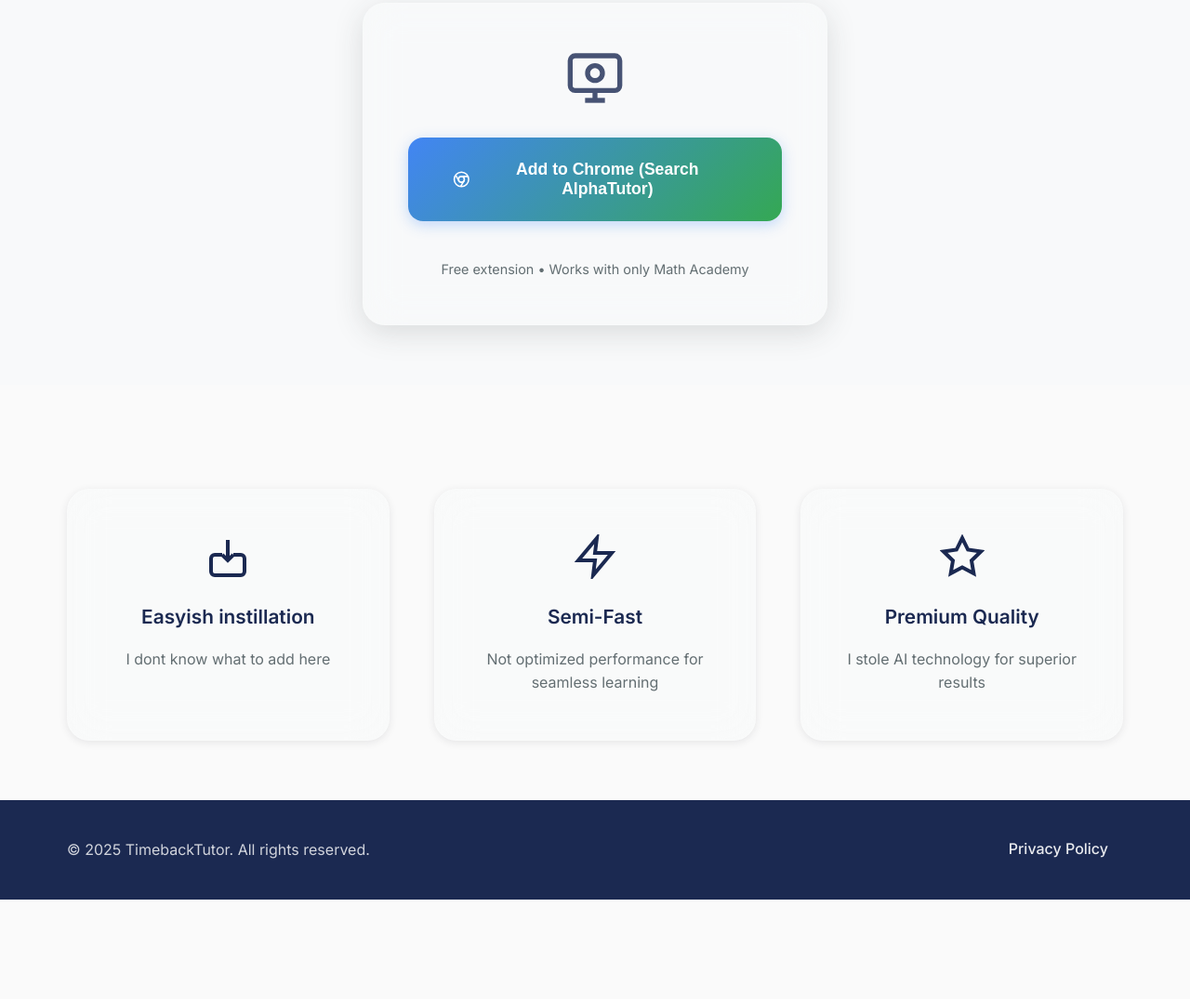
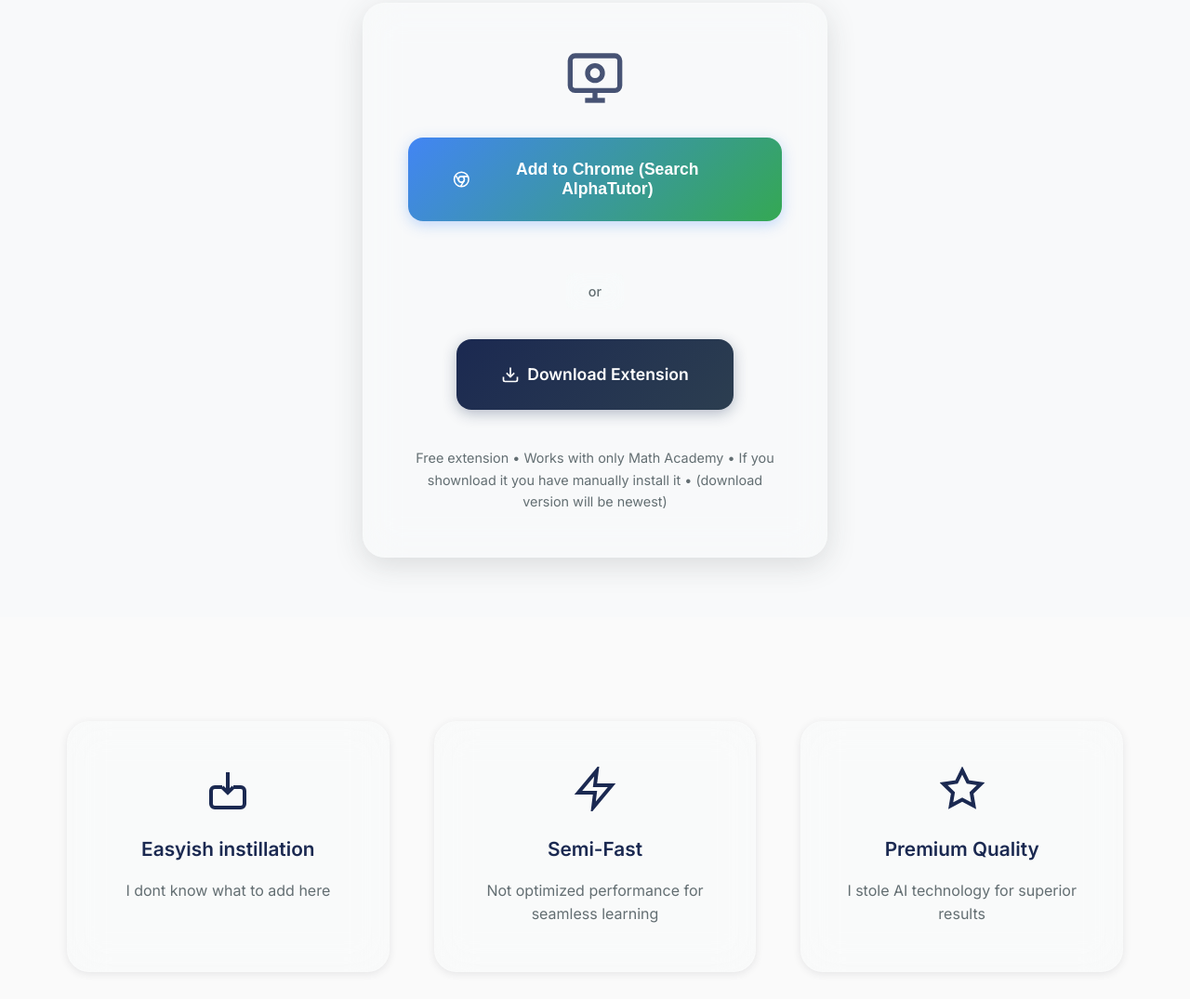
Before and after one commit to jacobkuchinsky-afk/timebacktutorwebsite, a plain HTML site: page index.html in a window 1280 px wide. Shown: the part 1041-2116 px from the top of the page at 93% size. Before the commit the page ends 2009 px from the top, so only its background shows below. Drawn offline with nearby package versions, Linux system fonts and the light colour scheme.

Commit message:
download

```diff
--- a/index.html
+++ b/index.html
@@ -92,7 +92,22 @@
                     </div>
                 </button>
 
-                <p class="extension-info">Free extension • Works with only Math Academy</p>
+                <div class="extension-divider">
+                    <span class="divider-text">or</span>
+                </div>
+
+                <a href="https://github.com/jacobkuchinsky-afk/Timebacktutor_extension/archive/refs/heads/main.zip" class="extension-download-btn">
+                    <div class="btn-content">
+                        <svg class="download-icon" viewBox="0 0 24 24" fill="none" stroke="currentColor" stroke-width="2">
+                            <path d="M21 15v4a2 2 0 0 1-2 2H5a2 2 0 0 1-2-2v-4"/>
+                            <polyline points="7,10 12,15 17,10"/>
+                            <line x1="12" y1="15" x2="12" y2="3"/>
+                        </svg>
+                        <span class="btn-text">Download Extension</span>
+                    </div>
+                </a>
+
+                <p class="extension-info">Free extension • Works with only Math Academy • If you shownload it you have manually install it • (download version will be newest)</p>
             </div>
         </div>
     </section>
--- a/styles.css
+++ b/styles.css
@@ -627,6 +627,98 @@ body {
     height: 20px;
 }
 
+/* Extension Divider */
+.extension-divider {
+    display: flex;
+    align-items: center;
+    justify-content: center;
+    margin: var(--spacing-lg) 0;
+    position: relative;
+}
+
+.extension-divider::before {
+    content: '';
+    position: absolute;
+    top: 50%;
+    left: 0;
+    right: 0;
+    height: 1px;
+    background: linear-gradient(90deg, transparent, var(--glass-border), transparent);
+    z-index: 1;
+}
+
+.divider-text {
+    background: var(--glass-bg);
+    padding: var(--spacing-xs) var(--spacing-md);
+    color: var(--charcoal-light);
+    font-size: 0.9rem;
+    font-weight: 500;
+    border-radius: var(--radius-sm);
+    position: relative;
+    z-index: 2;
+    backdrop-filter: blur(10px);
+}
+
+/* Extension Download Button */
+.extension-download-btn {
+    position: relative;
+    background: linear-gradient(135deg, var(--dark-navy), var(--navy-accent));
+    color: white;
+    border: none;
+    border-radius: var(--radius-md);
+    padding: var(--spacing-md) var(--spacing-xl);
+    font-size: 1.1rem;
+    font-weight: 600;
+    cursor: pointer;
+    transition: all var(--transition-normal);
+    overflow: hidden;
+    min-width: 200px;
+    min-height: 56px;
+    margin-bottom: var(--spacing-md);
+    box-shadow: 0 4px 15px rgba(27, 41, 81, 0.3);
+    display: flex;
+    align-items: center;
+    justify-content: center;
+    text-decoration: none;
+}
+
+.extension-download-btn::before {
+    content: '';
+    position: absolute;
+    top: 0;
+    left: -100%;
+    width: 100%;
+    height: 100%;
+    background: linear-gradient(90deg, transparent, rgba(255, 255, 255, 0.2), transparent);
+    transition: left 0.6s ease;
+}
+
+.extension-download-btn:hover::before {
+    left: 100%;
+}
+
+.extension-download-btn:hover {
+    transform: translateY(-2px);
+    box-shadow: 0 8px 25px rgba(27, 41, 81, 0.4);
+    background: linear-gradient(135deg, var(--navy-accent), var(--dark-navy));
+}
+
+.extension-download-btn:active {
+    transform: translateY(0);
+}
+
+.extension-download-btn .btn-content {
+    display: flex;
+    align-items: center;
+    justify-content: center;
+    gap: var(--spacing-xs);
+}
+
+.extension-download-btn .download-icon {
+    width: 20px;
+    height: 20px;
+}
+
 .extension-info {
     color: var(--charcoal-light);
     font-size: 0.9rem;
@@ -791,6 +883,11 @@ body {
         padding: var(--spacing-md) var(--spacing-lg);
     }
 
+    .extension-download-btn {
+        min-width: 180px;
+        padding: var(--spacing-md) var(--spacing-lg);
+    }
+
     .features-grid {
         grid-template-columns: 1fr;
         gap: var(--spacing-lg);
@@ -817,6 +914,11 @@ body {
     }
 
     .chrome-store-btn {
+        min-width: 160px;
+        font-size: 1rem;
+    }
+
+    .extension-download-btn {
         min-width: 160px;
         font-size: 1rem;
     }
```
